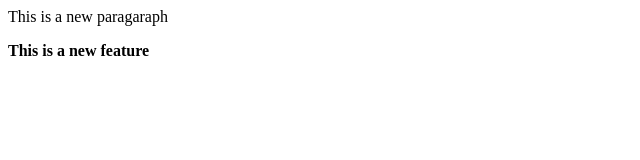
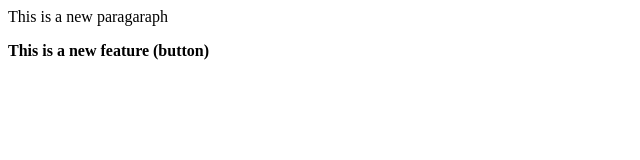
Before and after one commit to Saikumar1515/Localrepo, a plain HTML site: page index.html in a window 1280 px wide. Shown: the full height of the page, 0-640 px from the left. Drawn offline with Linux system fonts and the light colour scheme.

```diff
--- a/index.html
+++ b/index.html
@@ -1,2 +1,2 @@
 <p> This is a new paragaraph </p>
-<b> This is a new feature </b>
+<b> This is a new feature (button) </b>
```
